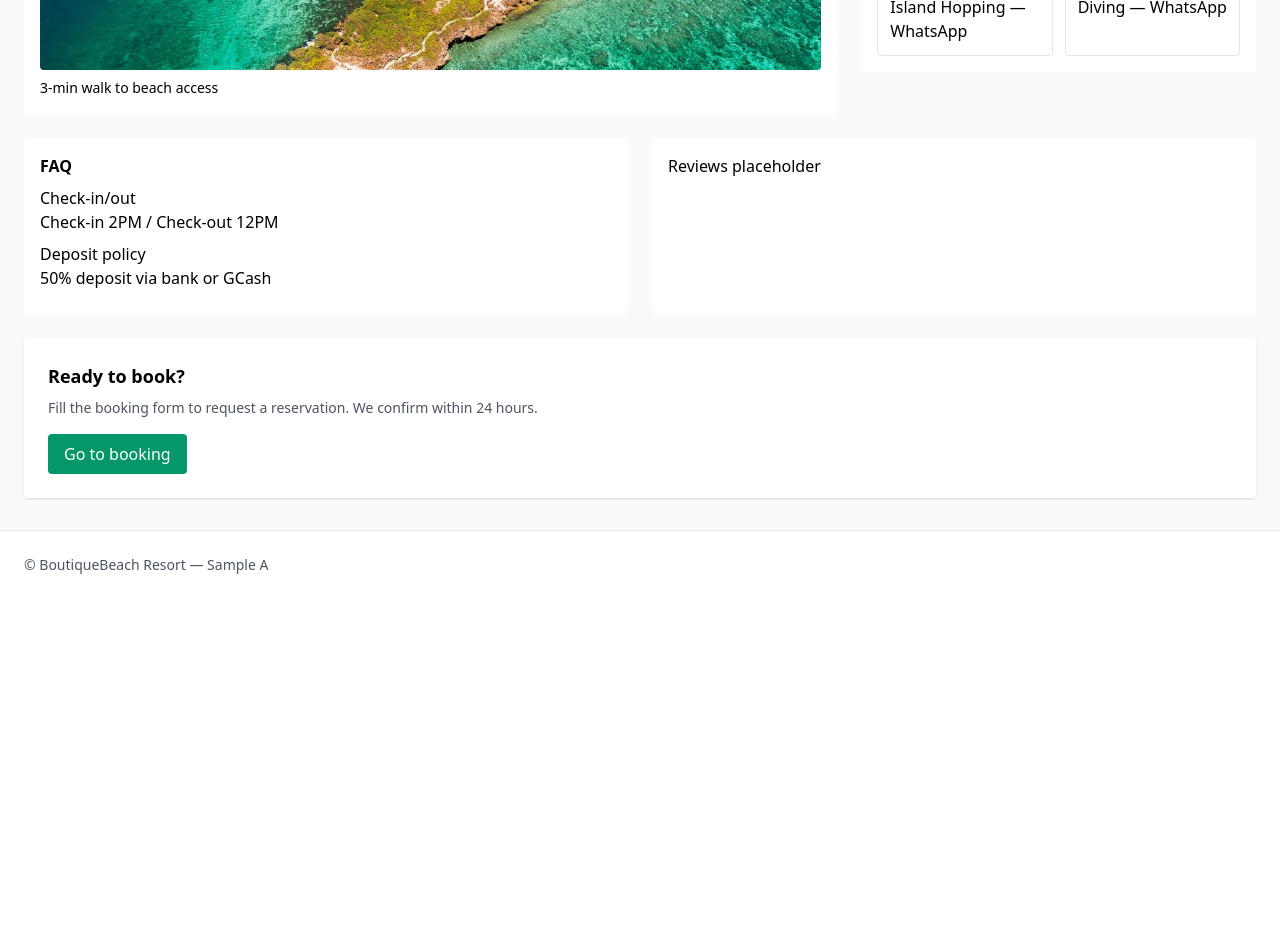
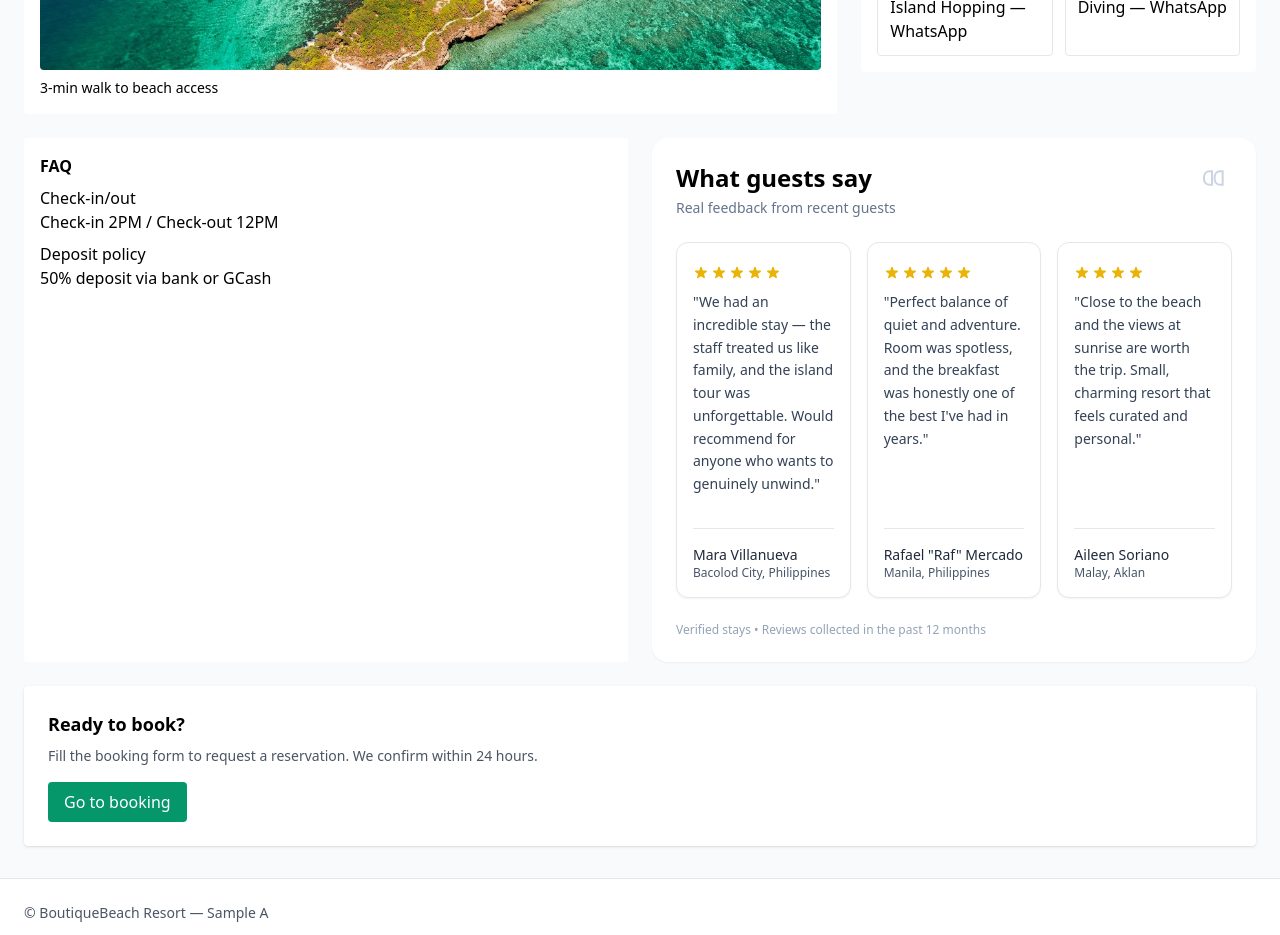
Before and after one commit to arkkgraphics16/boutiquebeach-resort-sampleA, a Next.js app: page / in a window 1280 px wide. Shown: the part 1020-1955 px from the top of the page. Before the commit the page ends 1619 px from the top, so only its background shows below. Built offline with nearby package versions, Linux system fonts and the light colour scheme.

Commit message:
testimonials

```diff
--- a/src/components/sections/ReviewsCarousel.jsx
+++ b/src/components/sections/ReviewsCarousel.jsx
@@ -1 +1,105 @@
-export default function ReviewsCarousel(){ return <section className="bg-white p-4 rounded">Reviews placeholder</section> }
+// ReviewsTestimonial.jsx
+// Replace your current ReviewsCarousel file with this component.
+// Tailwind-only. No images. Uses inline SVG icons for stars & quote mark.
+
+export default function ReviewsTestimonial() {
+  const reviews = [
+    {
+      id: 1,
+      name: 'Mara Villanueva',
+      location: 'Bacolod City, Philippines',
+      rating: 5,
+      text: 'We had an incredible stay — the staff treated us like family, and the island tour was unforgettable. Would recommend for anyone who wants to genuinely unwind.',
+    },
+    {
+      id: 2,
+      name: "Rafael \"Raf\" Mercado",
+      location: 'Manila, Philippines',
+      rating: 5,
+      text: 'Perfect balance of quiet and adventure. Room was spotless, and the breakfast was honestly one of the best I\'ve had in years.',
+    },
+    {
+      id: 3,
+      name: 'Aileen Soriano',
+      location: 'Malay, Aklan',
+      rating: 4,
+      text: 'Close to the beach and the views at sunrise are worth the trip. Small, charming resort that feels curated and personal.',
+    },
+  ];
+
+  function StarIcon({ filled }) {
+    return (
+      <svg
+        aria-hidden="true"
+        viewBox="0 0 20 20"
+        fill={filled ? 'currentColor' : 'none'}
+        stroke="currentColor"
+        className="w-4 h-4 inline-block mr-0.5"
+      >
+        <path
+          strokeWidth="0"
+          d="M9.049 2.927c.3-.921 1.603-.921 1.902 0l1.07 3.292a1 1 0 00.95.69h3.462c.969 0 1.371 1.24.588 1.81l-2.8 2.034a1 1 0 00-.364 1.118l1.07 3.292c.3.92-.755 1.688-1.54 1.118l-2.8-2.034a1 1 0 00-1.176 0l-2.8 2.034c-.784.57-1.84-.197-1.54-1.118l1.07-3.292a1 1 0 00-.364-1.118L2.98 8.72c-.783-.57-.38-1.81.588-1.81h3.462a1 1 0 00.95-.69l1.07-3.292z"
+        />
+      </svg>
+    );
+  }
+
+  function QuoteIcon() {
+    return (
+      <svg
+        viewBox="0 0 24 24"
+        aria-hidden="true"
+        className="w-8 h-8 text-slate-300"
+        fill="none"
+        stroke="currentColor"
+      >
+        <path strokeWidth="1.5" d="M9 7H7a4 4 0 00-4 4v2a4 4 0 004 4h2v-6H9V7zM17 7h-2a4 4 0 00-4 4v2a4 4 0 004 4h2v-6h0V7z" />
+      </svg>
+    );
+  }
+
+  return (
+    <section className="bg-white p-6 rounded-2xl shadow-sm max-w-6xl mx-auto" aria-labelledby="reviews-heading">
+      <div className="flex items-start justify-between mb-6">
+        <div>
+          <h2 id="reviews-heading" className="text-2xl font-semibold">What guests say</h2>
+          <p className="text-sm text-slate-500 mt-1">Real feedback from recent guests</p>
+        </div>
+        <div className="hidden sm:block">
+          <QuoteIcon />
+        </div>
+      </div>
+
+      <div className="grid gap-4 grid-cols-1 md:grid-cols-3">
+        {reviews.map((r) => (
+          <article
+            key={r.id}
+            className="border p-4 rounded-xl bg-white shadow-sm flex flex-col justify-between h-full"
+            aria-label={`Review by ${r.name}`}>
+
+            <div className="mb-4">
+              <div className="mb-2">
+                {/* stars */}
+                <div className="text-yellow-500">
+                  {Array.from({ length: 5 }).map((_, i) => (
+                    <StarIcon key={i} filled={i < r.rating} />
+                  ))}
+                  <span className="sr-only">{r.rating} out of 5 stars</span>
+                </div>
+              </div>
+
+              <p className="text-sm text-slate-700 leading-relaxed">"{r.text}"</p>
+            </div>
+
+            <footer className="mt-4 pt-4 border-t text-sm text-slate-600">
+              <div className="font-medium text-slate-800">{r.name}</div>
+              <div className="text-xs">{r.location}</div>
+            </footer>
+          </article>
+        ))}
+      </div>
+
+      <div className="mt-6 text-xs text-slate-400">Verified stays • Reviews collected in the past 12 months</div>
+    </section>
+  );
+}
```
